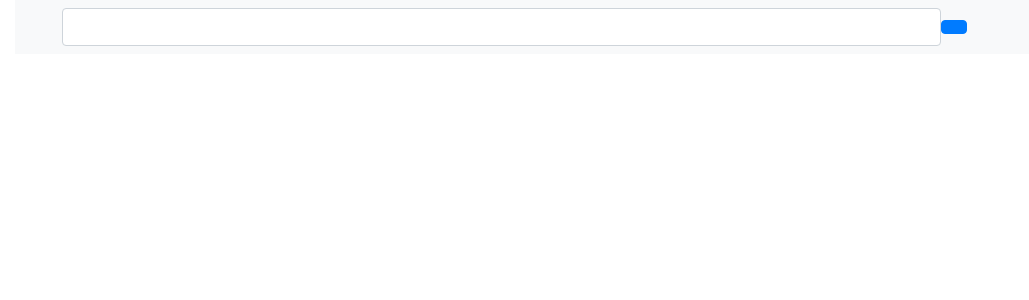
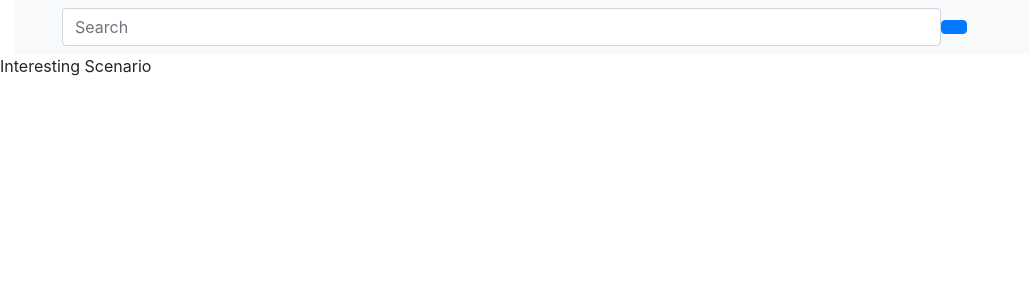
Before and after one commit to Moverr/githubsearch, a React (Create React App) app: page / in a window 1280 px wide. Shown: the top 300 px of the page, without its empty margins (0-1029 px from the left). Built offline with nearby package versions, Linux system fonts and the light colour scheme; some icons are missing.

Commit message:
DEbuggging

```diff
--- a/src/components/SearchLandingPage.jsx
+++ b/src/components/SearchLandingPage.jsx
@@ -5,7 +5,7 @@ class SearchLandingPage extends Component {
     //search bar ui
     searchbar = (props) => {
         return <form className="form-inline col-md-12 ">
-            <input className="form-control col-md-9 " type="text" />
+            <input className="form-control col-md-9 " placeholder={props.placeholder} type="text" />
             <button className="btn btn-primary my-2 my-sm-0" type="submit">
                 <i className="fa fa-search"></i>
             </button>
@@ -21,12 +21,15 @@ class SearchLandingPage extends Component {
                             <nav className="navbar navbar-expand-lg navbar-light bg-light">
                                 <a className="navbar-brand docs-creator" href="#"><i className="fa fa-github"></i></a>
                                 <div className="collapse navbar-collapse" id="bs-example-navbar-collapse-1">
-                                    <this.searchbar />
+                                    <this.searchbar placeholder="Search " age="232" />
 
                                 </div>
                             </nav>
                         </div>
                     </div>
+                    <div className="row">
+                        Interesting Scenario
+                   </div>
                 </div>
             </div>
         );
```
